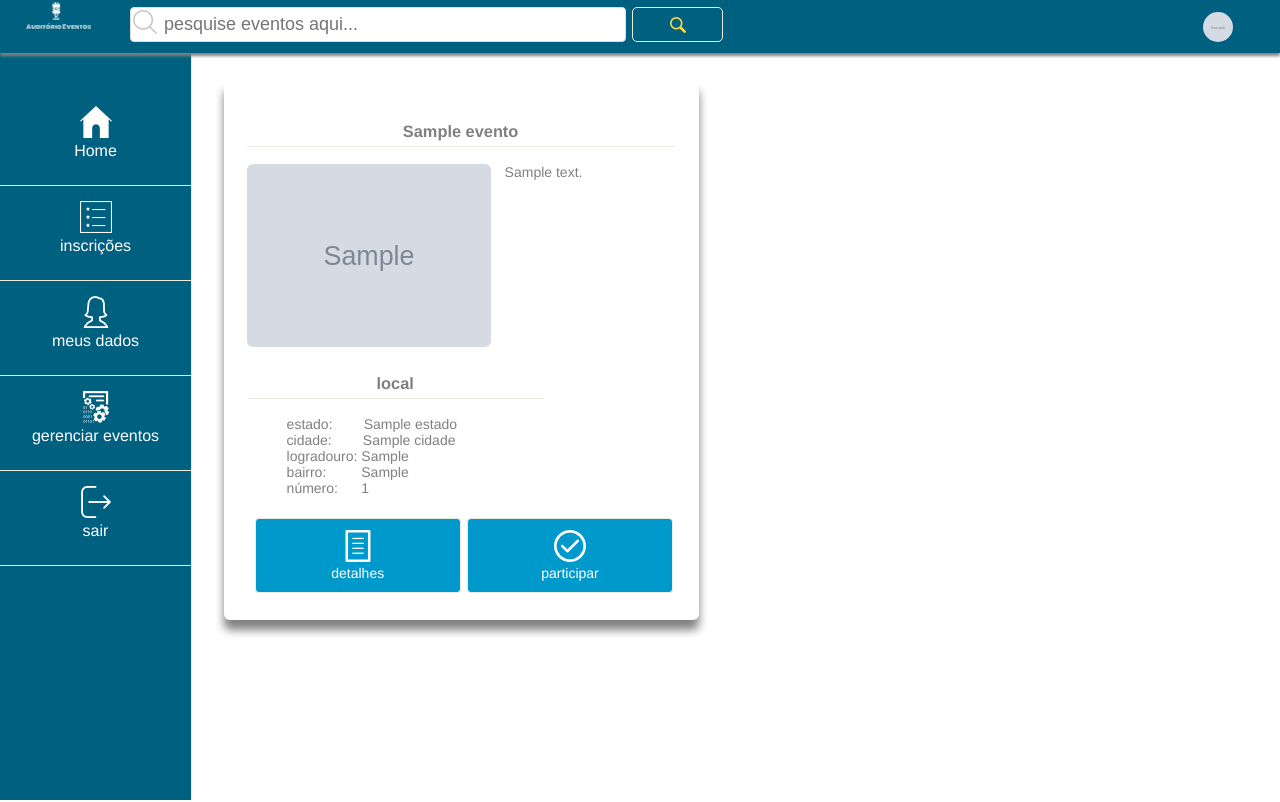
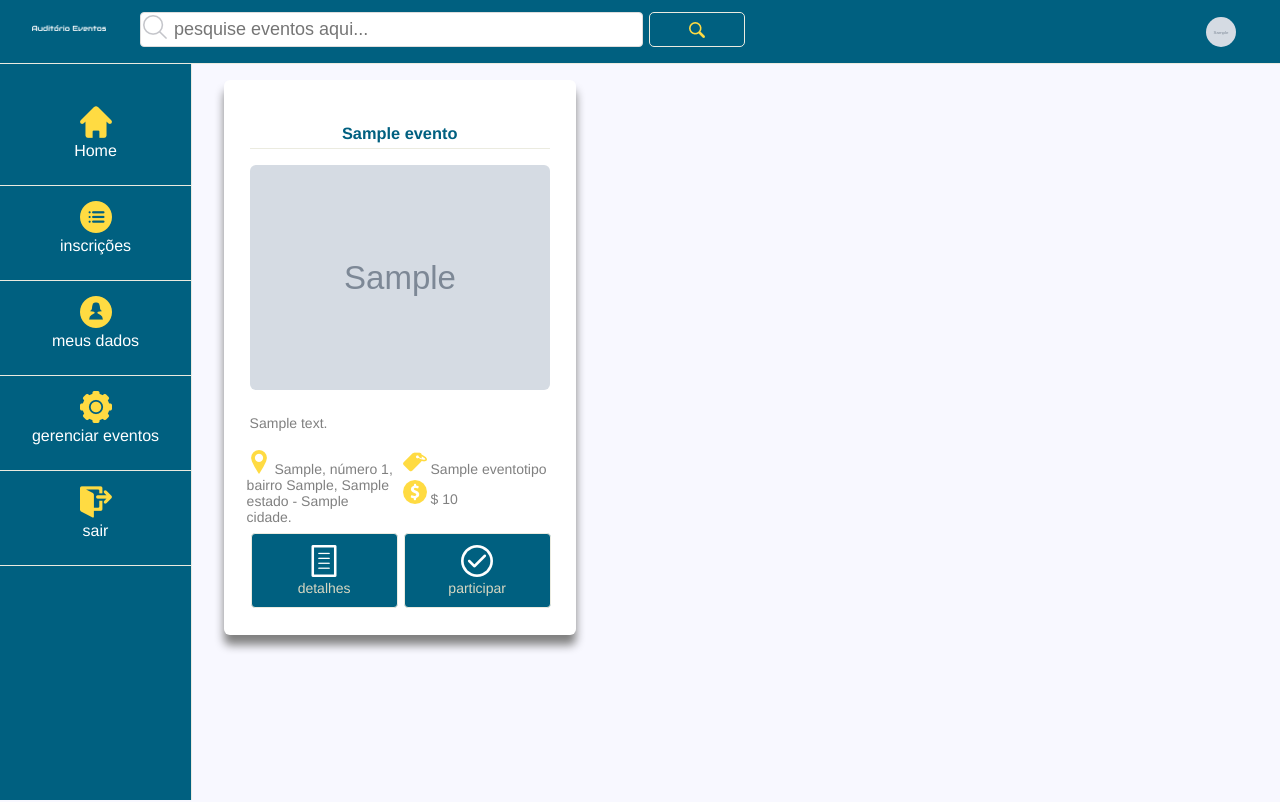
Before and after one commit to ivanmrosa/retorica, a Django app: page /evento/ in a window 1280 px wide. Run offline with Django 3.2, Linux system fonts and the light colour scheme; a user stored in the database is signed in; tables that the repository leaves empty hold one stand-in row (values such as "Sample post"); grey boxes marked "Sample" are stand-in pictures.

Commit message:
ajsute layout

```diff
--- a/evento/views.py
+++ b/evento/views.py
@@ -72,9 +72,10 @@ class EventoController(RenderView):
 
     def ObtemEventos(self):
         eventos = Evento.objects.filter(**self.attributes).annotate(estado=F('cidade__estado__nome'),
-                                                                    cidade_nome=F('cidade__nome')). \
+                                                                    cidade_nome=F('cidade__nome'),
+                                                                    tipo=F('tipo_evento__nome')). \
             values('id', 'titulo', 'descricao', 'endereco', 'numero_endereco',
-                   'cidade_nome', 'estado', 'bairro', 'imagem_divulgacao')
+                   'cidade_nome', 'estado', 'bairro', 'imagem_divulgacao', 'valor', 'tipo')
         return json.dumps(list(eventos), cls=DjangoJSONEncoder)
 
     def FiltroEventosResumo(self):
@@ -95,30 +96,14 @@ class EventoController(RenderView):
         return json.dumps(list(eventos), cls=DjangoJSONEncoder)
 
     def ObtemInscricoesUsuario(self):
-
-        with connection.cursor() as cursor:
-            cursor.execute(
-                '''
-                    SELECT Evento.id, Evento.titulo, Evento.descricao, Evento.endereco,
-                           Evento.numero_endereco, Cidade.nome as cidade_nome,
-                           Estado.Nome as estado, Evento.bairro, Evento.imagem_divulgacao
-                      FROM Evento
-                      JOIN Cidade
-                        ON Evento.cidade_id = Cidade.id
-                      JOIN Estado
-                        ON Cidade.estado_id = Estado.id
-                     WHERE Exists(
-                      SELECT 1
-                        FROM EventoParticipante as epa
-                        JOIN EventoPeriodo  epe
-                          ON epa.evento_periodo_id = epe.id
-                         AND epa.usuario_id = %s
-                       WHERE epe.evento_id = Evento.id
-                    )
-                ''', [self.request.user.id]
-            )
-            columns = [col[0] for col in cursor.description]
-            return json.dumps([dict(zip(columns, row)) for row in cursor.fetchall()], cls=DjangoJSONEncoder)
+        eventos = Evento.objects.filter(eventoperiodo__eventoparticipante__usuario__id=self.request.user.id).annotate(
+            cidade_nome=F('cidade__nome'),
+            estado=F('cidade__estado__nome'),
+            tipo=F('tipo_evento__nome')
+        ).distinct().values('id', 'titulo', 'descricao', 'endereco', 'numero_endereco', 'cidade_nome', 'estado',
+                            'bairro',
+                            'imagem_divulgacao', 'tipo', 'valor')
+        return json.dumps(list(eventos), cls=DjangoJSONEncoder)
 
     def ObtemEventosDoOrganizador(self):
         return json.dumps(list(
@@ -313,68 +298,44 @@ class EventoController(RenderView):
                                "organizador": self.request.user.first_name + " " + self.request.user.last_name})
 
     def ImprimirGraficoGenero(self):
-        with connection.cursor() as cursor:
-            cursor.execute(
-                '''
-                SELECT COUNT(1) AS Participantes,
-                       CASE u.sexo WHEN 'M'
-                                   THEN 'Masculino'
-                                   WHEN 'F'
-                                   THEN 'Feminino'
-                                   WHEN 'O'
-                                   THEN 'Outros'
-                       END AS Genero
-                  FROM EventoParticipante epa
-                  JOIN EventoPeriodo epe
-                    ON epa.evento_periodo_id = epe.id
-                  JOIN Evento e
-                    ON epe.evento_id = e.id
-                  JOIN UsuarioDetalhe u
-                    ON epa.usuario_id = u.user_ptr_id
-                WHERE e.id = %s
-                GROUP BY u.sexo
-                ''', [self.request.GET.get('evento_id')]
-            )
+        rows = EventoParticipante.objects.filter(evento_periodo__evento__id=self.request.GET.get('evento_id')). \
+            values('usuario__sexo'). \
+            annotate(
+            quantidade=Count('usuario__sexo')
+        )
+        data = []
+        for row in rows:
+            if row['usuario__sexo'] == 'M':
+                data.append(['Masculino', row['quantidade']])
+            elif row['usuario__sexo'] == 'F':
+                data.append(['Feminino', row['quantidade']])
+            else:
+                data.append(['Feminino', row['quantidade']])
 
-            data = [[str(row[1]), row[0]] for row in cursor.fetchall()]
+
 
         return render(request=self.request, template_name='evento/grafico_template.html',
                       context={"titulo": "Auditório eventos - Participantes por gênero", "data": data})
 
     def ImprimirGraficoRegiao(self):
-        with connection.cursor() as cursor:
-            cursor.execute(
-                '''
-                SELECT count(1) AS Participantes,
-                       es.nome
-                 FROM EventoParticipante epa
-                  JOIN EventoPeriodo epe
-                    ON epa.evento_periodo_id = epe.id
-                  JOIN Evento e
-                    ON epe.evento_id = e.id
-                  JOIN UsuarioDetalhe u
-                    ON epa.usuario_id = u.user_ptr_id
-                  JOIN Cidade c
-                    ON u.cidade_id = c.id
-                  JOIN Estado es
-                    ON c.estado_id = es.id
-                  WHERE e.id = %s
-                GROUP BY es.nome
-                ''', [self.request.GET.get('evento_id')]
-            )
-
-            data = [[str(row[1]), row[0]] for row in cursor.fetchall()]
-
+        rows = EventoParticipante.objects.filter(evento_periodo__evento__id=self.request.GET.get('evento_id')). \
+            values('usuario__cidade__estado__nome'). \
+            annotate(
+            quantidade=Count('usuario__cidade__estado__nome')
+        )
+        data = [ [ row['usuario__cidade__estado__nome'] , row['quantidade'] ] for row in rows]
         return render(request=self.request, template_name='evento/grafico_template.html',
                       context={"titulo": "Auditório eventos - Participantes por região", "data": data})
 
-    def EnviarEmailParticipantes(self):
-        msg = self.attributes["mensagem"]
-        assunto = self.attributes["assunto"]
-        participantes = json.loads(self.ObtemParticipantesEvento())
-        emails = [participante["email"] for participante in participantes]
-        send_mail(subject=assunto, message=msg, from_email="auditorio@auditorioeventos.com.br", recipient_list=emails)
-        return json.dumps({"ok": True, "msg": "Os e-mails foram envidados"})
+
+def EnviarEmailParticipantes(self):
+    msg = self.attributes["mensagem"]
+    assunto = self.attributes["assunto"]
+    participantes = json.loads(self.ObtemParticipantesEvento())
+    emails = [participante["email"] for participante in participantes]
+    send_mail(subject=assunto, message=msg, from_email="auditorio@auditorioeventos.com.br", recipient_list=emails)
+    return json.dumps({"ok": True, "msg": "Os e-mails foram envidados"})
+
 
 class PagSeguro:
     def __init__(self, evento_id):
--- a/retorica/static/css/evento/evento_index.css
+++ b/retorica/static/css/evento/evento_index.css
@@ -1,5 +1,5 @@
 body{
-  background-color: white;
+  background-color: ghostwhite;
 }
 
 .br-right{
@@ -29,7 +29,7 @@ img[src='/upload/']{
 
 
 .menu-content > ul li:hover{
-   background-color: #006080;
+   background-color: #0099cc;
 }
 
 
@@ -41,14 +41,22 @@ img[src='/upload/']{
    /*border: 2px solid #ebebe0;*/
 }
 
+.event .title, .event .title a{
+  color: #006080;
+}
+
 .event ul{
   list-style: none;
+  padding: 0px;
 }
 
+.logo-div{
+  padding-top: 10px;
+}
 
-.event-pan-det .btn{
+/*.event-pan-det .btn{
    margin-left: 5px;
-}
+}*/
 
 .group-pesq{
   margin-top: 10px;
@@ -56,15 +64,22 @@ img[src='/upload/']{
 
 
 .img-event{
-  margin-right: 14px;
+  margin-bottom: 5px;
+  width: 100%;
 }
 
 .img-event > img{
-  max-width: 275px;
+  /*max-width: 500px;*/
+  /*max-height: 183px;*/
+  width: 100%;
+}
+
+
+.img_editar_usuario{
+  max-width: 500px;
   max-height: 183px;
 
 }
-
 
 .fixed-header > div{
   height: 50px;
--- a/retorica/static/css/rlib.css
+++ b/retorica/static/css/rlib.css
@@ -72,42 +72,42 @@ pre{
 }
 
 .col-1{
-   width: 9.6%;
+   width: 10%;
 }
 .col-2{
-   width: 19.6%;
+   width: 20%;
 }
 
 .col-3{
-   width: 29.6%;
+   width: 30%;
 }
 
 .col-4{
-   width: 39.6%;
+   width: 40%;
 }
 
 .col-5{
-   width: 49.6%;
+   width: 50%;
 }
 
 .col-6{
-   width: 59.6%;
+   width: 60%;
 }
 
 .col-7{
-   width: 69.6%;
+   width: 70%;
 }
 
 .col-8{
-   width: 79.6%;
+   width: 80%;
 }
 
 .col-9{
-   width: 89.6%;
+   width: 90%;
 }
 
 .col-10{
-   width: 99.6%;
+   width: 100%;
 }
 
 .menu.menu-full{
--- a/retorica/static/js/rlib.js
+++ b/retorica/static/js/rlib.js
@@ -1012,13 +1012,16 @@ mainLib.canUploadFile = function(){
 mainLib.wait = {}
 
 mainLib.wait.start = function(){
-  ele = document.createElement('div');
+  var ele = document.createElement('div');
   ele.setAttribute('class', 'wait');
-  mainLib.find('body').first().appendChild(ele);
+  var main = document.createElement('div');
+  main.setAttribute('class', 'wait-body');
+  main.appendChild(ele);
+  mainLib.find('body').first().appendChild(main);
 }
 
 mainLib.wait.stop = function(){
-  mainLib.find('body').first().removeChild(mainLib.find('.wait').first());
+  mainLib.find('body').first().removeChild(mainLib.find('.wait-body').first());
 }
 
 /*LOCAL STORAGE DATA*/
--- a/retorica/template/evento/evento_index.html
+++ b/retorica/template/evento/evento_index.html
@@ -5,9 +5,9 @@
 {% endblock %}
 
 {% block 'body' %}
-<header class="fixed-header  little-suspend">
-    <div class="col col-1 ">
-        <center><a href="/evento"><img src="/static/images/logo3.png" title="auditório eventos" alt="auditório eventos"
+<header class="fixed-header title">
+    <div class="col col-1 logo-div">
+        <center><a href="/evento"><img src="/static/images/logo2.png" title="auditório eventos" alt="auditório eventos"
                                        class="img-logo white"/></a></center>
     </div>
 
@@ -46,38 +46,32 @@
             <li onclick="evento.ir_pagina('lista_eventos', 'evento_conteudo');mainLib.dataBinder.removeReplicatedModel('evento_lista');
                          mainLib.dataBinder.bindServerDataOnTemplate('/evento/lista_eventos/', 'evento_lista',
                          mainLib.find('#lista_eventos').elements[0])">
-                <img src="/static/images/home32_4.png">
+                <img src="/static/images/home-32.png">
                 <a href="javascript:void(0)" class="white"> Home </a>
             </li>
             <li onclick="evento.ir_pagina('lista_eventos', 'evento_conteudo');mainLib.dataBinder.removeReplicatedModel('evento_lista');
                mainLib.dataBinder.bindServerDataOnTemplate('/evento/lista_eventos_participante/', 'evento_lista',
                   mainLib.find('#lista_eventos').first())">
-                <a href="javascript:void(0)"><img src="/static/images/event32_2.png"></a>
+                <a href="javascript:void(0)"><img src="/static/images/list32_5.png"></a>
                 <a href="javascript:void(0)" class="white"> inscrições </a>
             </li>
             <li onclick="evento.abrir_edicao_usuario()">
 
-                <img src="/static/images/Folder-Profiles-icon32_3.png">
+                <img src="/static/images/profile-32.png">
                 <a href="javascript:void(0)" class="white">meus dados</a>
             </li>
 
-            <!--            <li>
-                            <a href="javascript:void(0)"><img
-                                    src="/static/images/finder32_2.png"></a>
-                            <a href="javascript:void(0)">
-                                pesquisa avançada </a>
-                        </li> -->
             <li onclick="evento.ir_pagina('gerenciar_eventos', 'evento_conteudo');
                    mainLib.dataBinder.bindServerDataOnTemplate('/evento/lista_eventos_organizador',
                   'eventos_organizador', null, null, mainLib.find('#lista_eventos_gerenciar .list-btn li').elements.length <= 1)">
                 <a href="javascript:void(0)"><img
-                        src="/static/images/manage32_1.png"></a>
+                        src="/static/images/manage32_5.png"></a>
                 <a href="javascript:void(0)" class="white">
                     gerenciar eventos </a>
             </li>
             <li>
                 <a href="/logout/"><img
-                        src="/static/images/logout32_1.png"></a>
+                        src="/static/images/logout32_5.png"></a>
                 <a href="/logout/" class="white">
                     sair </a>
             </li>
@@ -87,11 +81,11 @@
 
 </section>
 <div id="evento_conteudo" class="after-header after-menu col col-8 conteudo">
-    <section id="lista_eventos" class="col col-6 page hide">
+    <section id="lista_eventos" class="col col-5 page hide">
         <div data-model="evento_lista">
-            <div class="event col col-8 small-radius suspend">
-                <div class="col col-10 ">
-
+            <div class="event col col-7 small-radius suspend">
+                <div class="col col-10">
+                    <div class="col col-10">
                         <h3 class="title"><a href="javascript:void(0)" class="gray hover-blue"
                                              onclick="evento.abrir_detalhe_evento([{id}])">[{titulo}]</a>
                         </h3>
@@ -101,37 +95,31 @@
                            onclick="evento.abrir_detalhe_evento([{id}])">
                             <img data-src="/upload/[{imagem_divulgacao}]" class="small-radius"/>
                         </a>
-
-
+                    </div>
+                    <div class="col col-10">
                         <pre class="text-justify des-event">[{descricao}]</pre>
+                    </div>
 
                 </div>
 
-                <section class="col col-7 ">
-                    <h3 class="title">local</h3>
-                    <ul>
-                        <li>
-                            estado:&nbsp&nbsp&nbsp&nbsp&nbsp&nbsp&nbsp&nbsp[{estado}]
-                        </li>
-                        <li>
-                            cidade:&nbsp&nbsp&nbsp&nbsp&nbsp&nbsp&nbsp&nbsp[{cidade_nome}]
-                        </li>
-                        <li>
-                            logradouro: [{endereco}]
-                        </li>
-                        <li>
-                            bairro:&nbsp&nbsp&nbsp&nbsp&nbsp&nbsp&nbsp&nbsp&nbsp[{bairro}]
-                        </li>
-                        <li>
-                            número:&nbsp&nbsp&nbsp&nbsp&nbsp&nbsp[{numero_endereco}]
-                        </li>
-                    </ul>
+                <section class="col col-5">
+                    <img src="/static/images/local24.png" title="local" alt="local">
+                    [{endereco}], número [{numero_endereco}], bairro [{bairro}], [{estado}] - [{cidade_nome}].
 
                 </section>
+                <section class="col col-5">
+                    <img src="/static/images/tag24.png" title="tipo" alt="tipo">
+                    [{tipo}]
+                </section>
+                <section class="col col-5">
+                    <img src="/static/images/price24.png" title="valor" alt="valor">
+                    $ [{valor}]
+                </section>
+
 
                 <div class="col col-10 small-radius event-pan-det">
                     <div class="col col-5">
-                        <a href="javascript:void(0)" class="btn btn-blue full-width"
+                        <a href="javascript:void(0)" class="btn bck-menu-blue full-width"
                            onclick="evento.abrir_detalhe_evento([{id}])">
                             <img data-src="/static/images/details32_2.png">
                             <div>detalhes</div>
@@ -139,7 +127,7 @@
 
                     </div>
                     <div class="col col-5">
-                        <a href="javascript:void(0)" class="btn btn-blue full-width"
+                        <a href="javascript:void(0)" class="btn bck-menu-blue full-width"
                            onclick="evento.abrir_periodos([{id}])"><img src="/static/images/check-mark32_2.png">
                             <div>participar</div>
                         </a>
@@ -151,20 +139,20 @@
 
     <section id="gerenciar_eventos" class="page hide col col-7 border-right">
         <div class="col col-10 title bck-green" id="gerenciar-evento-cards">
-            <a href="javascript:void(0)" class="btn btn-blue"
+            <a href="javascript:void(0)" class="btn bck-menu-blue"
                onclick="evento.ir_pagina('lista_eventos_gerenciar', 'gerenciar_eventos');
                  mainLib.dataBinder.removeReplicatedModel('eventos_organizador');
                  mainLib.dataBinder.bindServerDataOnTemplate('/evento/lista_eventos_organizador',
                   'eventos_organizador')">
-                <img src="/static/images/event32_2.png">
+                <img src="/static/images/list32_32.png">
 
-                <div class="white small-font">&nbsp&nbspmeus eventos&nbsp&nbsp</div>
+                <div class=" small-font">&nbsp&nbspmeus eventos&nbsp&nbsp</div>
             </a>
 
-            <a href="javascript:void(0)" class="btn btn-blue"
+            <a href="javascript:void(0)" class="btn bck-menu-blue"
                onclick="evento.limpar_template();evento.ir_pagina('gerenciar-evento-tabs', 'gerenciar_eventos');mainLib.find('#criar_editar_evento').first().click()">
-                <img src="/static/images/add32_1.png">
-                <div class="white small-font">adicionar evento</div>
+                <img src="/static/images/add32_2.png">
+                <div class=" small-font">adicionar evento</div>
             </a>
         </div>
         <section id="lista_eventos_gerenciar" class="col col-10  page ">
@@ -564,12 +552,16 @@
                             <pre class="text-justify des-event">[{descricao}]</pre>
                         </div>
                         <div class="col col-5">
-                            <a href="javascript:void(0)" class="btn btn-blue full-width" id="btn-inscrever-evento"
-                               onclick="evento.abrir_periodos([{id}])">participar</a>
+                            <a href="javascript:void(0)" class="btn bck-menu-blue full-width" id="btn-inscrever-evento"
+                               onclick="evento.abrir_periodos([{id}])"><img src="/static/images/check-mark32_2.png">
+                                <div>participar</div>
+                            </a>
                         </div>
-                        <div class="col col-5"><a id="btn-cancelar-inscricao" class="btn btn-red full-width"
-                                                  onclick="evento.abrir_periodos([{id}], true)">cancelar
-                            inscrição</a>
+                        <div class="col col-5">
+                            <a href="javascript:void(0)" class="btn btn-red full-width" id="btn-cancelar-inscricao"
+                               onclick="evento.abrir_periodos([{id}], true)"><img src="/static/images/cancel32_1.png">
+                                <div>cancelar</div>
+                            </a>
                         </div>
 
                     </div>
@@ -670,16 +662,18 @@
         <div class="popup-body  small-radius popup-dlg " id="inscricao-evento-periodo">
 
             <h3 class="title">período</h3>
-            <ul>
-                <li data-model="periodos_evento" data-self="">
+            <div class="tabled col col-10">
+                <div class="tabled-body col col-10">
+                    <div class="tabled-row col col-10" data-model="periodos_evento" data-self="">
                         data: [{data}] vagas: [{vagas_disponiveis}]
                         <input name="periodo" type="checkbox" value="[{id}]"
                                data-verificar="true" data-vagas="[{vagas_disponiveis}]"
                                onclick="return evento.verificar_vagas(this)">
 
                         <input type="hidden" name="evento" value="[{evento_id}]">
-                </li>
-            </ul>
+                    </div>
+                </div>
+            </div>
 
             <span name="inscrever" class="hidden"><a href="javascript:void(0)" class="btn btn-orange"
                                                      onclick="evento.inserir_deletar_participante(false)">confirmar</a></span>
@@ -739,9 +733,9 @@
                             <input type="file" accept="image/*" name="foto_usuario"
                                    onchange="mainLib.showLocalImage(this, mainLib.find('#foto_usuario_img').first())">
                         </div>
-                        <div class="img-event">
+                        <div>
                             <img data-src="/upload/[{foto_usuario}]" data-id="foto_usuario_img"
-                                 alt="escolha uma foto para o perfil"/>
+                                 alt="escolha uma foto para o perfil" class="img_editar_usuario"/>
                         </div>
                     </section>
 
@@ -942,6 +936,17 @@
 
 
 
+
+
+
+
+
+
+
+
+
+
+
 </script>
 
 {% endblock %}
```
Also changed, not shown: other parts of retorica/static/css/rlib.css (+25 -10 lines), retorica/static/images/add32_2.png (added), retorica/static/images/cancel32_1.png (added), retorica/static/images/coin.png (added), retorica/static/images/list32_32.png (added), retorica/static/images/list32_5.png (added), retorica/static/images/local16.png (added), retorica/static/images/local24.png (added), retorica/static/images/logout32_5.png (added), retorica/static/images/manage32_5.png (added), retorica/static/images/price24.png (added), retorica/static/images/profile-32.png (added), retorica/static/images/tag24.png (added). Lines whose indentation alone changed are shown as unchanged.
